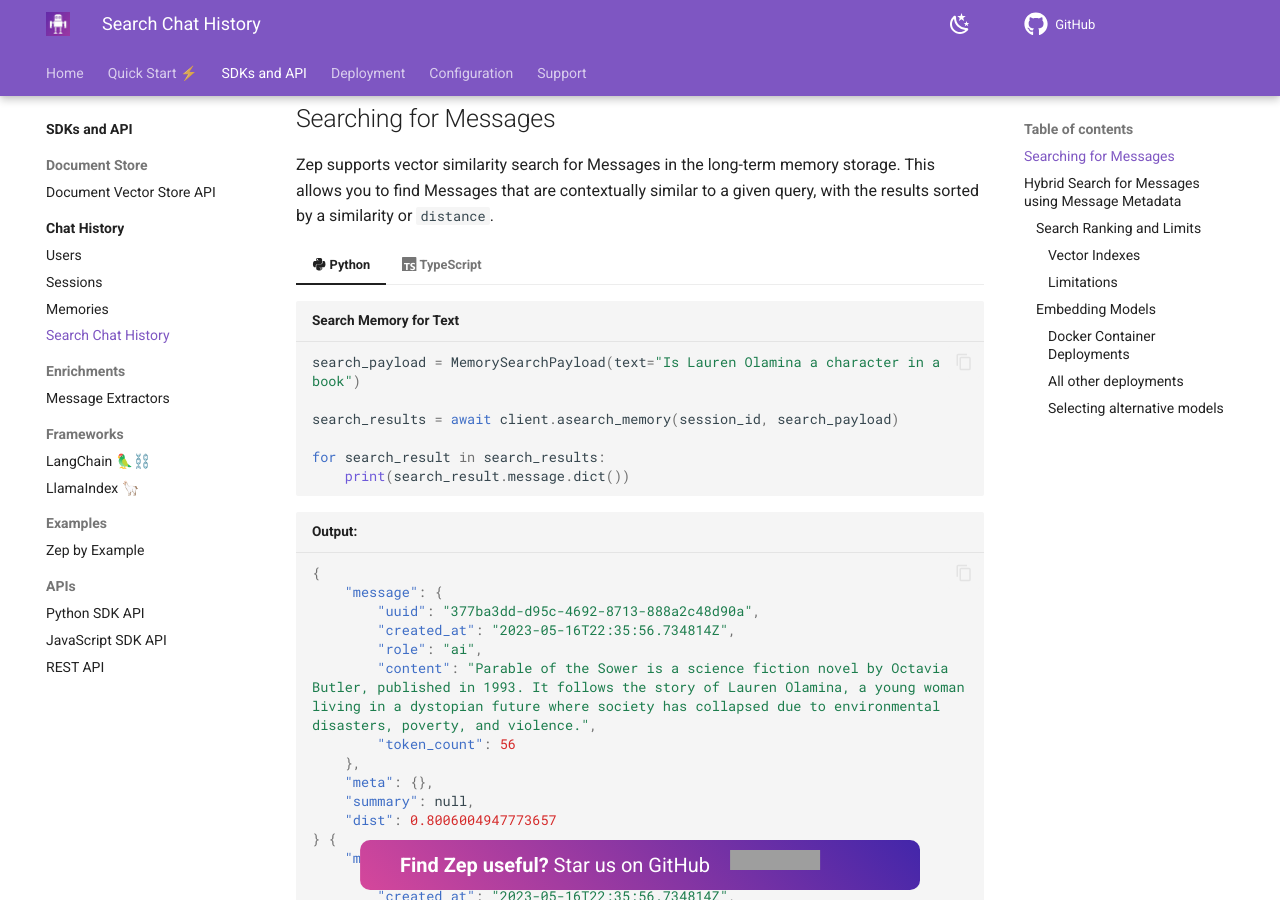
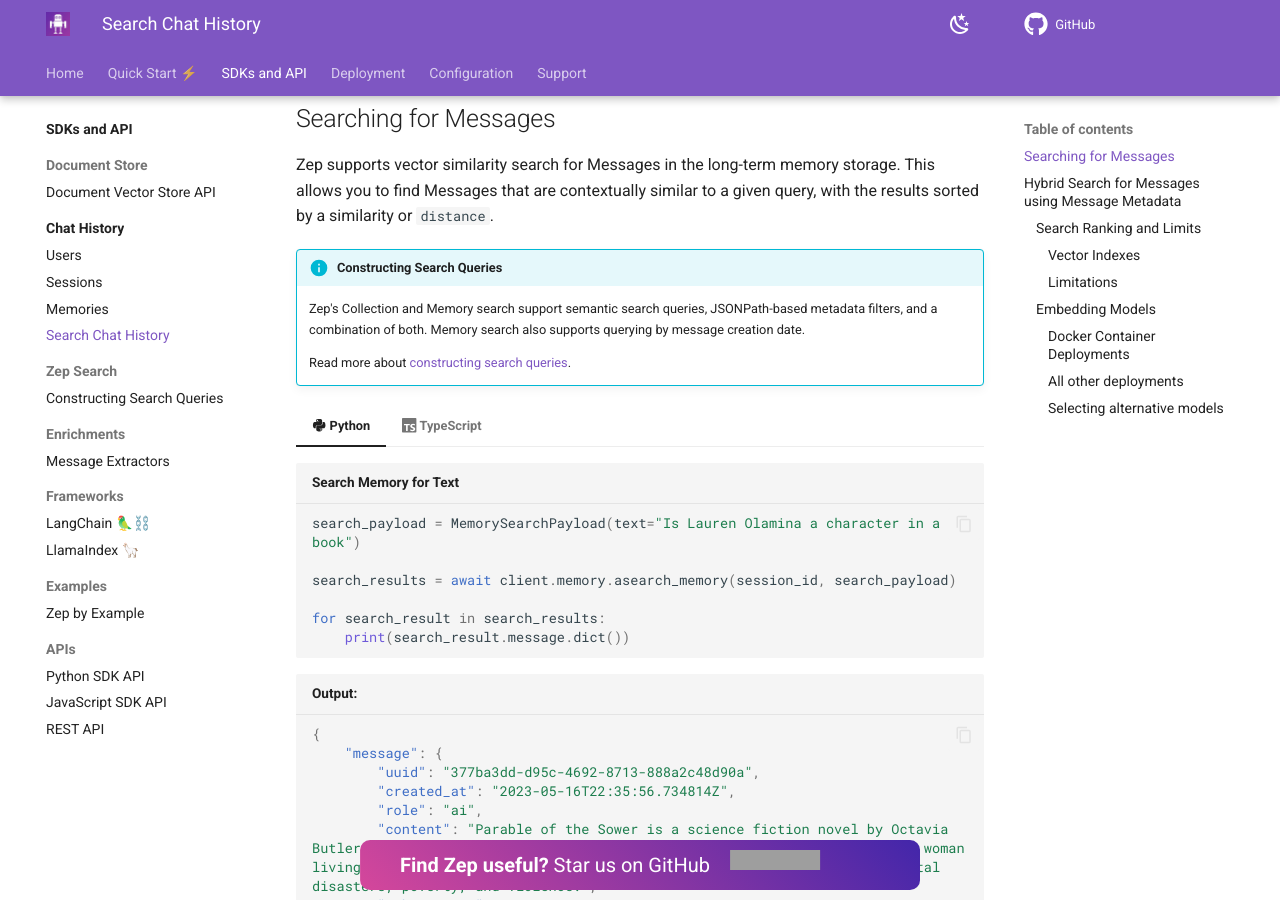
Before and after one commit to getzep/docs.getzep.com, an MkDocs documentation site: the page built from docs/sdk/chat_history/search.md, in a window 1280 px wide and 900 px high, scrolled down 304 px. Built offline with MkDocs 1.6.1 and Material for MkDocs 9.7.7, drawn with Linux system fonts in a browser that asks for light colours; plug-ins that fetch from the network failed and are left out; comment, search, counter and statistics services are not loaded; some of the changed text lies outside the part shown; grey boxes are pictures that could not be loaded.

Commit message:
search queries

````diff
--- a/docs/sdk/chat_history/search.md
+++ b/docs/sdk/chat_history/search.md
@@ -6,12 +6,18 @@
 
 Zep supports vector similarity search for Messages in the long-term memory storage. This allows you to find Messages that are contextually similar to a given query, with the results sorted by a similarity or `distance`.
 
+!!! info "Constructing Search Queries"
+
+    Zep's Collection and Memory search support semantic search queries, JSONPath-based metadata filters, and a combination of both. Memory search also supports querying by message creation date.
+
+    Read more about [constructing search queries](../search_query.md).
+
 === ":fontawesome-brands-python: Python"
 
     ```python title="Search Memory for Text"
     search_payload = MemorySearchPayload(text="Is Lauren Olamina a character in a book")
 
-    search_results = await client.asearch_memory(session_id, search_payload)
+    search_results = await client.memory.asearch_memory(session_id, search_payload)
 
     for search_result in search_results:
         print(search_result.message.dict())
@@ -58,8 +64,8 @@
     ```javascript title="Search Memory for Text"
     const searchText = "Is Lauren Olamina a character in a book?";
 
-    const searchPayload = new MemorySearchPayload({ meta: {}, text: searchText });
-    const searchResults = await zepClient.searchMemory(
+    const searchPayload = new MemorySearchPayload({ metadata: {}, text: searchText });
+    const searchResults = await zepClient.memory.searchMemory(
         sessionID,
         searchPayload
     );
--- a/mkdocs.yml
+++ b/mkdocs.yml
@@ -23,6 +23,8 @@
           - Sessions: sdk/chat_history/sessions.md
           - Memories: sdk/chat_history/memories.md
           - Search Chat History: sdk/chat_history/search.md
+      - Zep Search:
+          - sdk/search_query.md
       - Enrichments:
           - sdk/extractors.md
       - Frameworks:
````
Also changed, not shown: docs/sdk/documents.md (+6 -0 lines), docs/sdk/search_query.md (added, +137 -0 lines).
